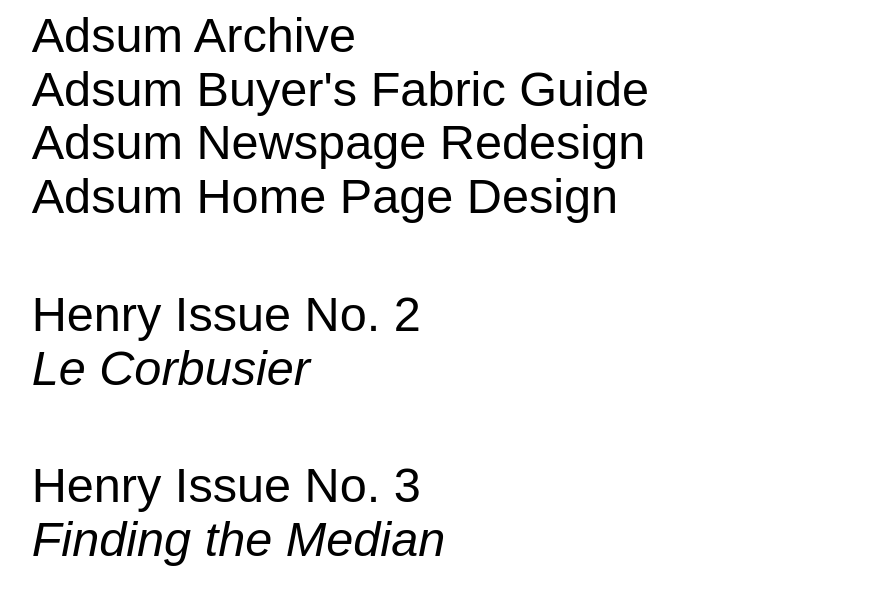
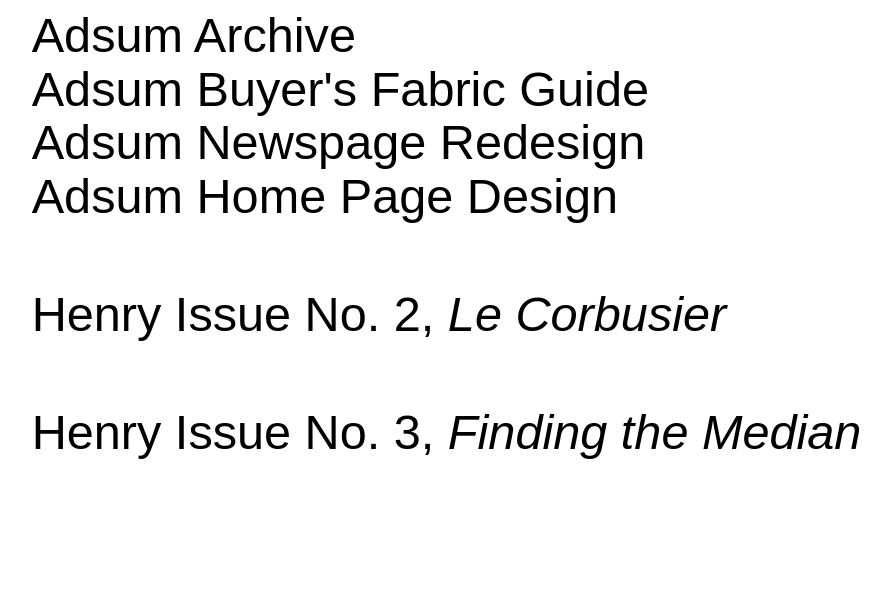
Before and after one commit to JM91214/portfolio, a plain HTML site: page pages/about.html in a window 1280 px wide. Shown: the part 1242-1846 px from the top of the page, without its empty margins (363-1254 px from the left). Drawn offline with Linux system fonts and the light colour scheme; a web font is replaced by a local one.

Commit message:
Add files via upload

```diff
--- a/pages/about.html
+++ b/pages/about.html
@@ -65,8 +65,8 @@
 		<a class= "archive-link" href="news-page-redesign.html">Adsum Newspage Redesign</a>
 		<a class= "archive-link space-after" href="https://www.instagram.com/adsumnyc/">Adsum Home Page Design</a>
 
-		<a class= "archive-link space-after" href="https://indd.adobe.com/view/b9678866-ca28-4f74-ac83-7dd2fec8406b">Henry Issue No. 2<br><em>Le Corbusier</em></a>
-		<a class= "archive-link space-after" href="https://indd.adobe.com/view/7f06d0ab-3f2f-415a-bac3-95c42b64e8ab">Henry Issue No. 3<br><em>Finding the Median</em></a>
+		<a class= "archive-link space-after" href="https://indd.adobe.com/view/b9678866-ca28-4f74-ac83-7dd2fec8406b">Henry Issue No. 2, <em>Le Corbusier</em></a>
+		<a class= "archive-link space-after" href="https://indd.adobe.com/view/7f06d0ab-3f2f-415a-bac3-95c42b64e8ab">Henry Issue No. 3, <em>Finding the Median</em></a>
 
 
 
```
